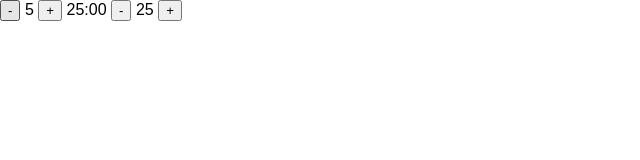
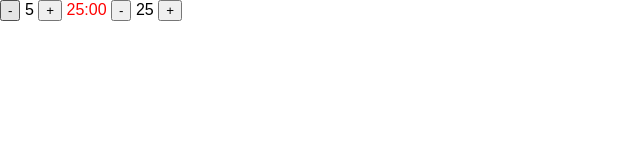
Before and after one commit to cauldyclark15/pomodoro, a React (Create React App) app: page / in a window 1280 px wide. Shown: the top 160 px of the page, without its empty margins (0-640 px from the left). Built offline with nearby package versions, Linux system fonts and the light colour scheme.

Commit message:
Working on countdown timer

```diff
--- a/package.json
+++ b/package.json
@@ -6,6 +6,7 @@
     "react-scripts": "0.8.4"
   },
   "dependencies": {
+    "lodash": "^4.17.4",
     "react": "^15.4.2",
     "react-dom": "^15.4.2",
     "react-redux": "^5.0.1",
--- a/src/App.js
+++ b/src/App.js
@@ -1,6 +1,7 @@
 import React from 'react';
 import {createStore} from 'redux';
 import {connect} from 'react-redux';
+import throttle from 'lodash/throttle'
 import './App.css';
 
 // action  creators - start script
@@ -24,7 +25,15 @@ const decrementRest = (lessRest) => ({
   lessRest,
 });
 
-const tickTimer = (workInMilliseconds, restInMilliseconds) => ({
+const startTimer = () => ({
+  type: 'START_TIMER'
+})
+
+const stopTimer = () => ({
+  type: 'STOP_TIMER'
+})
+
+const tickTimer = (minutes, seconds, workInMilliseconds) => ({
   type: 'TICK_TIMER',
   minutes,
   seconds,
@@ -76,17 +85,26 @@ const PomoReducer = (state = initialState, action) => {
         rest: state.rest - action.lessRest,
         restInMilliseconds: state.restInMilliseconds - 60000,
       });
+    case 'START_TIMER':
+      return Object.assign({}, state, {
+        ticked: true,
+      });
+    case 'STOP_TIMER':
+      return Object.assign({}, state, {
+        ticked: false,
+      });
     case 'TICK_TIMER':
       return Object.assign({}, state, {
-        minutes: action.minutes.toString(),
-        seconds: ('0' + action.seconds.toString()).slice(-2),
+        minutes: action.minutes,
+        seconds: action.seconds,
         workInMilliseconds: action.workInMilliseconds,
-        ticked: !state.ticked,
       });
     default:
       return state;
   }
 }
+
+export const store = createStore(PomoReducer);
 // reducers - end script
 
 /*-----------------------------------------------------------------------*/
@@ -101,10 +119,11 @@ const Pomodoro = ({
   work,
   minutes,
   seconds,
-  clickTimer,
+  start,
+  stop,
+
   ticked,
-  workInMilliseconds,
-  restInMilliseconds,
+
 }) => (
   <div>
     <button
@@ -117,14 +136,14 @@ const Pomodoro = ({
       onClick={() => increaseRest(1)}>+</button>
 
     {' '}<span
+          style={{color: ticked ? "blue" : "red"}}
           onClick={() => {
-            let timeInterval = setInterval(() => {
-              if (workInMilliseconds <= 0) {
-                clearInterval(timeInterval);
-              }
-              clickTimer(workInMilliseconds);
-            }, 1000)
-          }}>{minutes}:{seconds}</span>{' '}
+            if (ticked) {
+              stop();
+            }
+            start();
+          }}
+        >{minutes}:{seconds}</span>{' '}
 
     <button
       classID="workBtn"
@@ -144,12 +163,12 @@ const Pomodoro = ({
 const mapStateToProps = (state) => ({
   rest: state.rest,
   work: state.work,
-  minutes: state.minutes,
-  seconds: state.seconds,
-  workInMilliseconds: state.workInMilliseconds,
-  restInMilliseconds: state.restInMilliseconds,
+  minutes: state.minutes.toString(),
+  seconds: ('0' + state.seconds.toString()).slice(-2),
+
   ticked: state.ticked,
 });
+
 
 const mapDispatchToProps = (dispatch) => ({
   increaseRest: (plusRest) => {
@@ -164,26 +183,57 @@ const mapDispatchToProps = (dispatch) => ({
   decreaseWork: (lessTime) => {
     dispatch(decrementWork(lessTime));
   },
-  clickTimer: (workInMilliseconds) => {
-    let timex = getTimeRemaining(workInMilliseconds);
-    console.log(timex);
-    dispatch(tickTimer(timex.minutes, timex.seconds, timex.workInMilliseconds));
-  }
+  start: () => {
+    dispatch(startTimer());
+  },
+  stop: () => {
+    dispatch(stopTimer());
+  },
 });
 
-export const store = createStore(PomoReducer);
 export const App = connect(mapStateToProps, mapDispatchToProps)(Pomodoro);
 // containers - end script
 
 /*-----------------------------------------------------------------------*/
+let timeInterval = null;
+store.subscribe(() => {
+  if (store.getState().ticked && store.getState().workInMilliseconds > 0) {
+    timeInterval = setInterval(() => {
+      let t = getTimeRemaining(store.getState().workInMilliseconds);
+      console.log(t);
+      store.dispatch(tickTimer(t.minutes, t.seconds, t.tr));
+    }, 2000)
+  }
+  if (!store.getState().ticked) {
+    clearInterval(timeInterval);
+    timeInterval = null;
+  }
+})
+
 function getTimeRemaining(timeRemaining) {
-  var workInMilliseconds = timeRemaining - 1000;
-  var minutes = Math.floor((workInMilliseconds/1000/60) % 60);
-  var seconds = Math.floor((workInMilliseconds/1000) % 60);
+  const tr = timeRemaining - 1000;
+  let minutes = Math.floor((tr/1000/60) % 60);
+  let seconds = Math.floor((tr/1000) % 60);
   return {
-    minutes, seconds, workInMilliseconds
+    tr,
+    minutes,
+    seconds,
   };
 }
+
+/**  componentWillMount: (workInMilliseconds) => {
+    if (workInMilliseconds > 0) {
+      timeInterval = setInterval(() => {
+        let timex = getTimeRemaining(workInMilliseconds);
+        dispatch(tickTimer(timex.minutes, timex.seconds, timex.workInMilliseconds));
+      }, 1000)
+    }
+    if (workInMilliseconds === 0) {
+      clearInterval(timeInterval);
+      timeInterval = null;
+    }
+  },
+*/
 /*
 function initializedClock(timeRemaining) {
   var timeInterval = setInterval(() => {
```
